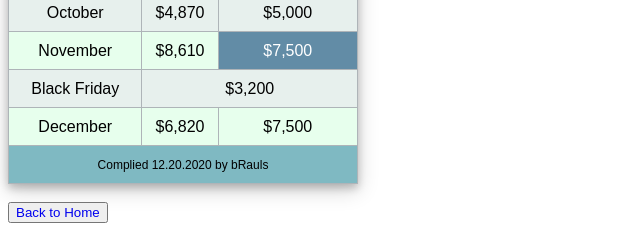
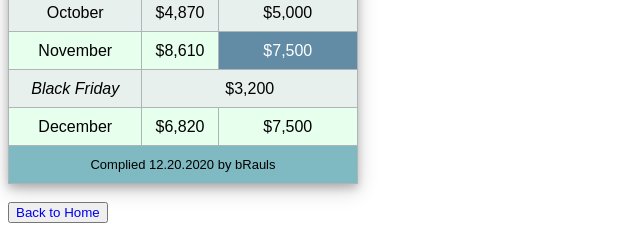
Before and after one commit to mendoxey/mendoxey.github.io, a plain HTML site: page assignments/lesson-8/tablebuild.html in a window 1280 px wide. Shown: the part 169-409 px from the top of the page, 0-640 px from the left. Drawn offline with Linux system fonts and the light colour scheme.

Commit message:
more table updates

```diff
--- a/assignments/lesson-8/table.css
+++ b/assignments/lesson-8/table.css
@@ -53,5 +53,5 @@ thead {
 
 tfoot {
     background-color: #7FB9C2;
-    font-size: 12px;
+    font-size: 13px;
 }
--- a/assignments/lesson-8/tablebuild.html
+++ b/assignments/lesson-8/tablebuild.html
@@ -39,7 +39,7 @@
             <td class="done">$7,500</td>
         </tr>
         <tr class="black">
-            <td colspan="1">Black Friday</td>
+            <td colspan="1"><i>Black Friday</i></td>
             <td colspan="2">$3,200</td>
         </tr>
         <tr class="december">
```
